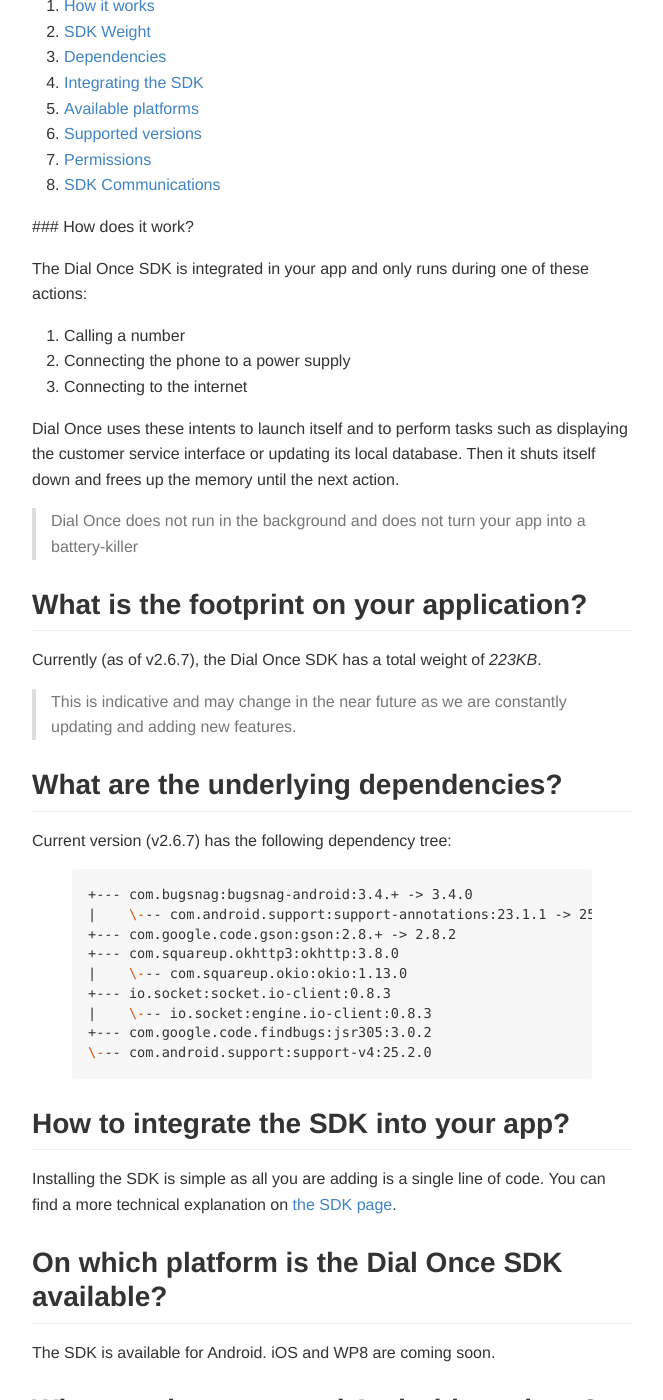
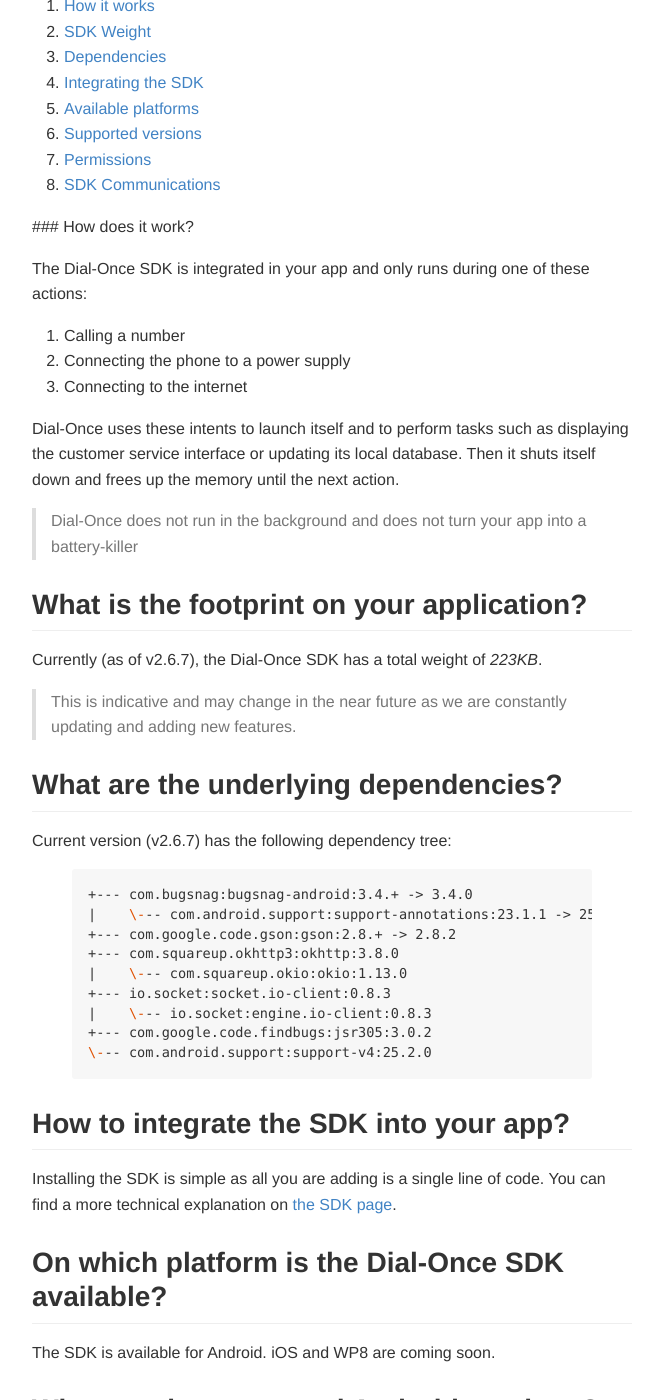
Before and after one commit to dialonce/dialonce.github.io, a Jekyll site: the page built from android/specs/index.md, in a window 1280 px wide and 1400 px high, scrolled down 463 px. Shown: the whole window, without its empty margins (308-971 px from the left). Built offline with Jekyll 4.4.1, drawn with Linux system fonts in a browser that asks for light colours; some of the changed text lies outside the part shown.

```diff
--- a/android/specs/index.md
+++ b/android/specs/index.md
@@ -1,6 +1,6 @@
 ---
 layout: default
-title: Dial Once Android SDK Specifications
+title: Dial-Once Android SDK Specifications
 ---
 
 Android SDK Specifications
@@ -19,20 +19,20 @@ Android SDK Specifications
 
 ### How does it work?
 
-The Dial Once SDK is integrated in your app and only runs during one of these actions:
+The Dial-Once SDK is integrated in your app and only runs during one of these actions:
 
 1.  Calling a number
 2.  Connecting the phone to a power supply
 3.  Connecting to the internet
 
-Dial Once uses these intents to launch itself and to perform tasks such as displaying the customer service interface or updating its local database. Then it shuts itself down and frees up the memory until the next action.
+Dial-Once uses these intents to launch itself and to perform tasks such as displaying the customer service interface or updating its local database. Then it shuts itself down and frees up the memory until the next action.
 
-> Dial Once does not run in the background and does not turn your app into a battery-killer
+> Dial-Once does not run in the background and does not turn your app into a battery-killer
 
 What is the footprint on your application?
 ------------------------------------------
 
-Currently (as of v2.6.7), the Dial Once SDK has a total weight of *223KB*.
+Currently (as of v2.6.7), the Dial-Once SDK has a total weight of *223KB*.
 
 > This is indicative and may change in the near future as we are constantly updating and adding new features.
 
@@ -57,7 +57,7 @@ How to integrate the SDK into your app?
 
 Installing the SDK is simple as all you are adding is a single line of code. You can find a more technical explanation on [the SDK page](/android/howto).
 
-On which platform is the Dial Once SDK available?
+On which platform is the Dial-Once SDK available?
 -------------------------------------------------
 
 The SDK is available for Android. iOS and WP8 are coming soon.
@@ -88,9 +88,9 @@ We use advanced features of the Android platform so permissions are required:
 > You do not need to modify your app or add permissions since the SDK does it automatically.
 
 
-How data is transmitted to Dial Once?
+How data is transmitted to Dial-Once?
 -------------------------------
 
 We only transfer anonymous user data over secured TCP connections (wss and https).
-As soon as we check that the device is up to date with our database, we put the device to sleep through a socket secured channel connection, and all communications with Dial Once are stopped for a large amount of time: not consuming the user battery.
+As soon as we check that the device is up to date with our database, we put the device to sleep through a socket secured channel connection, and all communications with Dial-Once are stopped for a large amount of time: not consuming the user battery.
 Each user have a token that can be revoked anytime server side.
```
Also changed, not shown: android/howto/index.md (+7 -7 lines), cordova/howto/index.md (+5 -5 lines), ios/howto/index.md (+5 -5 lines), xamarin/howto/index.md (+6 -6 lines).
